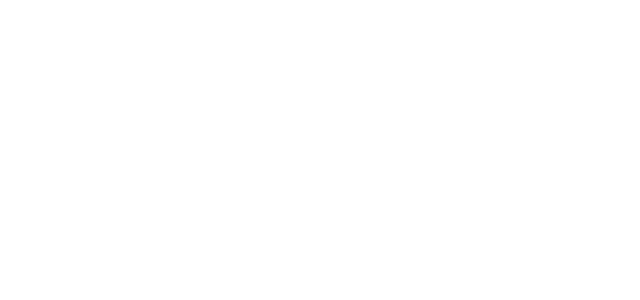
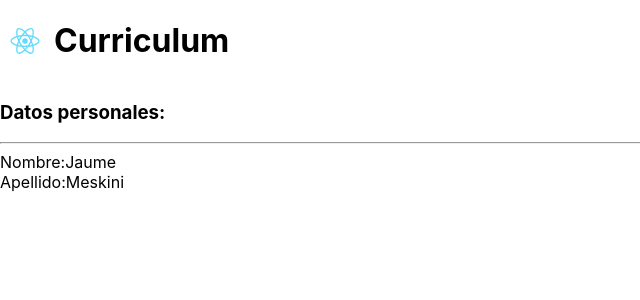
Before and after one commit to FSD1021STR/curriculumTemplate, a React (Create React App) app in the folder curriculum/: page / in a window 1280 px wide. Shown: the top 300 px of the page, without its empty margins (0-640 px from the left). Built offline with nearby package versions, Linux system fonts and the light colour scheme.

Commit message:
Se han modificadolos archivos

```diff
--- a/curriculum/src/curriculum.css
+++ b/curriculum/src/curriculum.css
@@ -1,3 +1,9 @@
+.header {
+    display: flex;
+}
+h1 {
+    margin-left: 4px;
+}
 p {
     display: inline;
 }
--- a/curriculum/src/curriculum.js
+++ b/curriculum/src/curriculum.js
@@ -1,9 +1,23 @@
 import React from "react";
 import "./curriculum.css";
-
+import logo from "./logo.svg";
 export default function Curriculum() {
   return (
     <div>
+      <div className="header">
+        <img src={logo} width="50px" />
+        <h1>Curriculum</h1>
+      </div>
+      <div>
+        <h3>Datos personales:</h3>
+        <hr />
+        <span>Nombre:</span>
+        <span className="values">Jaume</span>
+        <br />
+        <span>Apellido:</span>
+        <span className="values">Meskini</span>
+        <br />
+      </div>
     </div>
   );
 }
```
